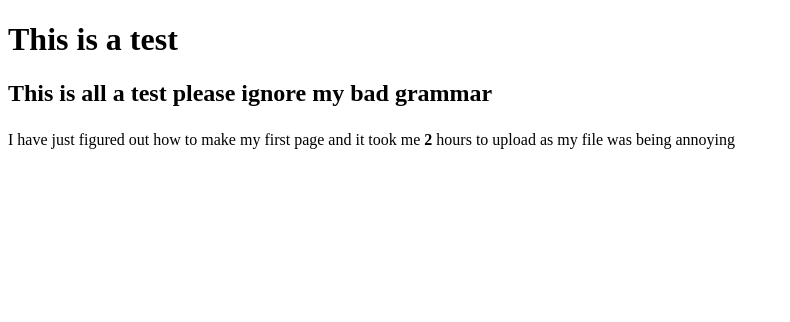
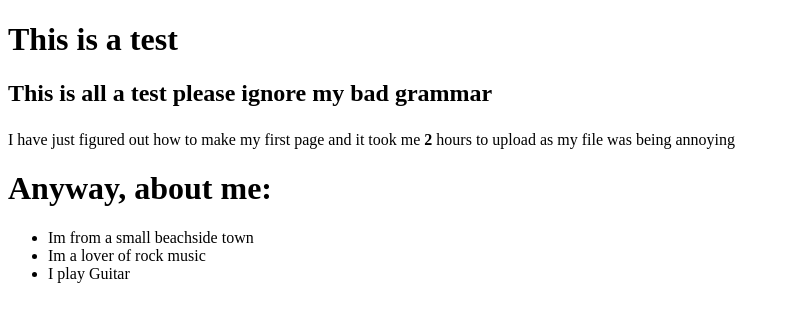
Before and after one commit to DMU-P2586650/TESTER, a plain HTML site: page index.html in a window 1280 px wide. Shown: the whole page, without its empty margins (0-790 px from the left). Drawn offline with Linux system fonts and the light colour scheme.

Commit message:
Add files via upload
I have completed the assessment task and added an unsorted list.

```diff
--- a/index.html
+++ b/index.html
@@ -10,5 +10,11 @@
       <h2>This is all a test please ignore my <strong>bad</strong> grammar</p>
     </div>
     <p>I have just figured out how to make my first page and it took me <strong>2</strong> hours to upload as my file was being annoying</p>
+    <div>
+      <h1>Anyway, about me:</h1>
+      <ul>
+        <li>Im from a small beachside town</li>
+        <li>Im a lover of rock music</li>
+        <li>I play Guitar</li>
   </body>
 </html>
```
